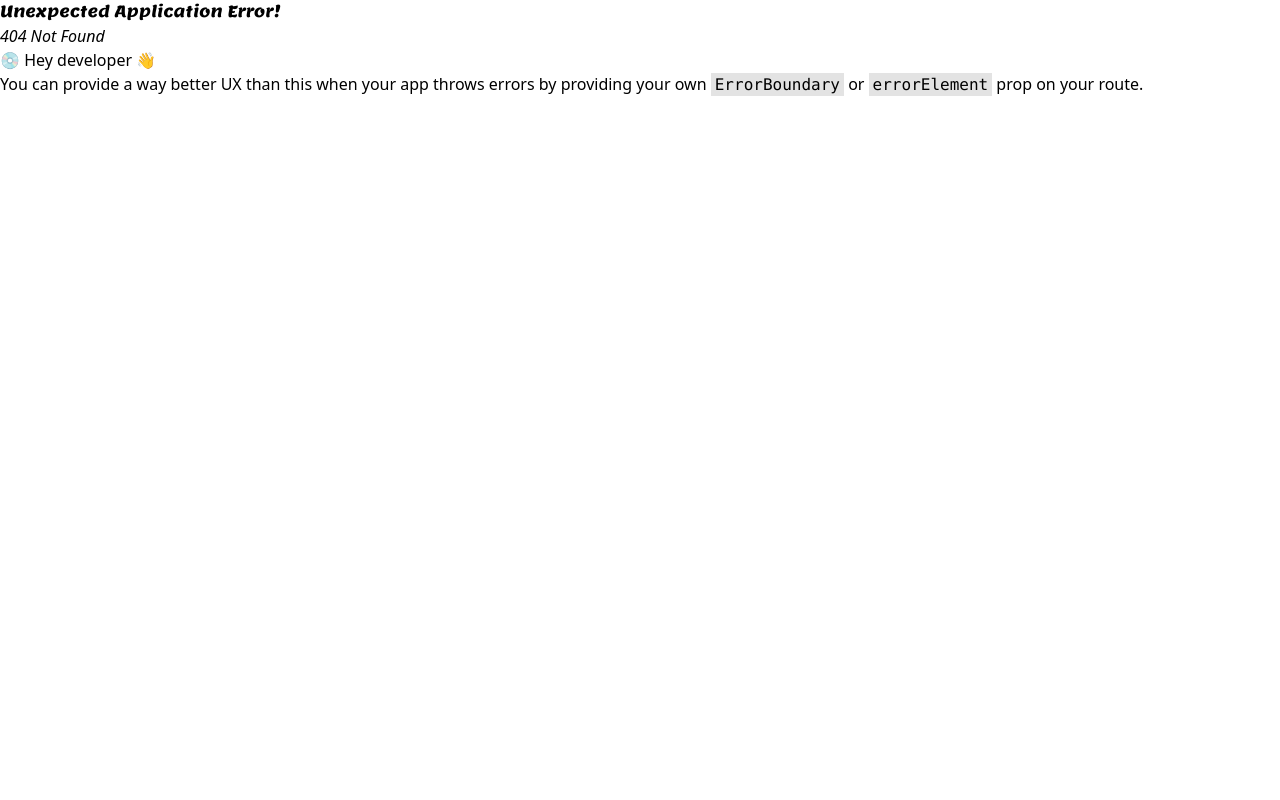
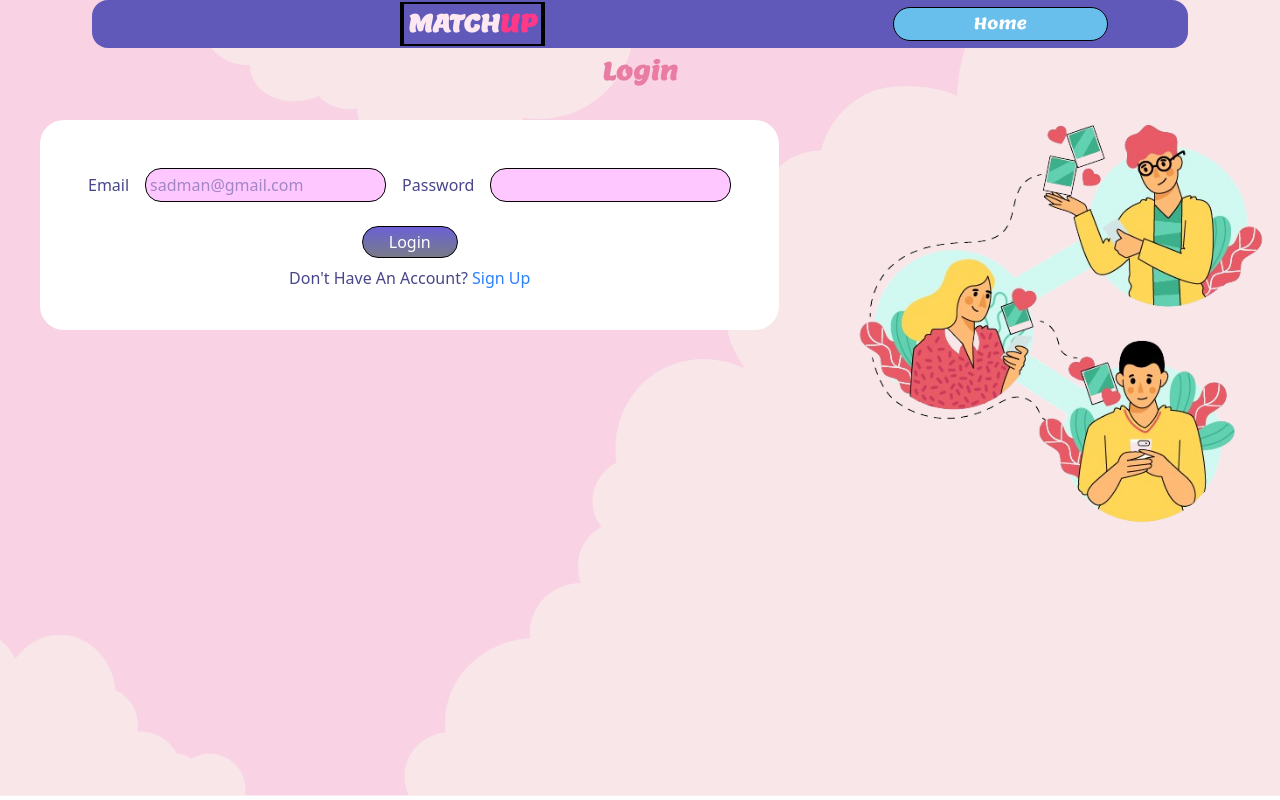
Before and after one commit to SadSloth29/MatchUp, a React (Vite) app in the folder MatchUp-React/: page /login in a window 1280 px wide. Before the commit this address had no page. Built offline with nearby package versions, Linux system fonts and the light colour scheme; a web font is replaced by a local one.

Commit message:
Add Form for SignUp and Login

```diff
--- a/MatchUp-React/Components/NavBar.jsx
+++ b/MatchUp-React/Components/NavBar.jsx
@@ -4,11 +4,15 @@ import Login from '../Pages/Login'
 import { Link } from 'react-router-dom'
 const NavBar = ({isHome}) => {
   return (
-    <nav className='flex gap-5 bg-[rgb(96,89,186)] rounded-2xl m-5 mt-0 max-w-auto h-12 justify-start items-center'>
+    <nav className='flex gap-5 bg-[rgb(96,89,186)] rounded-2xl m-5 mb-2 mt-0 max-w-auto h-12 justify-start items-center'>
        <div className='flex gap-5 ml-10 mr-10 justify-evenly items-center text-[#f7136e] '>
+        {isHome && (
+        <div>
         <a className="rounded-4xl w-auto bg-[rgba(234,235,249,255)] pt-1 pb-1 pl-4 pr-4 border-solid border-1 border-black" href='#home'>HOME</a>
         <a className="rounded-4xl w-auto bg-[rgba(234,235,249,255)] pt-1 pb-1 pl-4 pr-4 border-solid border-1 border-black" href='#about'>ABOUT US</a>
         <a className="rounded-4xl w-auto bg-[rgba(234,235,249,255)] pt-1 pb-1 pl-4 pr-4 border-solid border-1 border-black" href='#services'>SERVICES</a>
+        </div>
+      )}
        </div>
        <div className='flex justify-center items-center md:mr-40 md:ml-40 pr-12 pl-12'>
         <h1 className='text-transparent bg-clip-text text-2xl font-bold  border-solid border-black border-2 border-r-4 border-l-4 p-1'>
@@ -18,8 +22,8 @@ const NavBar = ({isHome}) => {
        <div className='flex gap-8 justify-between items-center text-white ml-10 mr-10'>
         { isHome ? (
             <>
-        <Link className="rounded-4xl w-auto bg-[#df4e87] pt-1 pb-1 pl-5 pr-5 border-solid border-1 border-black" to="/auth/login">Login</Link>
-        <Link className="rounded-4xl w-auto bg-[#68bfec] pt-1 pb-1 pl-5 pr-5 border-solid border-1 border-black" to="/auth/signup">Sign Up</Link>
+        <Link className="rounded-4xl w-auto bg-[#df4e87] pt-1 pb-1 pl-5 pr-5 border-solid border-1 border-black" to="/login">Login</Link>
+        <Link className="rounded-4xl w-auto bg-[#68bfec] pt-1 pb-1 pl-5 pr-5 border-solid border-1 border-black" to="/signup">Sign Up</Link>
         </>) : (
             <>
             <Link className="rounded-4xl w-auto bg-[#68bfec] pt-1 pb-1 pl-20 pr-20 mr-10 ml-20 border-solid border-1 border-black" to='/'>Home</Link>
--- a/MatchUp-React/Pages/Login.jsx
+++ b/MatchUp-React/Pages/Login.jsx
@@ -6,7 +6,8 @@ import { useState,useEffect } from 'react'
 const Login = () => {
   const {type}=useParams();
   const [isSignUp, setIsSignUp] = useState(false);
-  const navigate=useNavigate();
+  const [gender, setGender] = useState("");
+
   useEffect(()=>{
     setIsSignUp(type==='signup');
   },[type]);
@@ -14,11 +15,77 @@ const Login = () => {
   return (
     <div id='login' className='flex flex-col items-center h-screen w-screen bg-cover bg-center bg-no-repeat'>
     <NavBar isHome={false} />
-    <h2 className="text-2xl font-bold mb-4 text-[#e97ca3]">{isSignUp?"Sign Up":"Login"}</h2>
-    <div id='main-section'>
-      <form>
+    <h2 className="text-2xl font-bold mb-4  text-[#e97ca3]">{isSignUp?"Sign Up":"Login"}</h2>
+    <div id='main-section' className='flex gap-6'>
+      <div id='form-holder' className='flex flex-col'>
+      <form method='post' name='registration' className='flex flex-col justify-start items-center rounded-3xl p-10 m-10 mt-4 bg-[#ffffff]'>
+        {isSignUp && (<div className='flex align-middle items-center gap-4 m-2'>
+          <label for="firstname">First Name:</label>
+          <input className="bg-[#fec7ff] rounded-2xl border-1 border-solid border-black p-1"type='text' name='firstname' placeholder='Sadman..'></input>
+          <label for="lastname">Last Name:</label>
+          <input className="bg-[#fec7ff] rounded-2xl border-1 border-solid border-black p-1" type='text' name='lastname'  placeholder='Hasan..'></input>
+        </div>)}
+        <div className='flex align-middle items-center gap-4 m-2'>
+          <label for="email">Email</label>
+          <input className="bg-[#fec7ff] rounded-2xl border-1 border-solid border-black p-1" type='email' name='email' placeholder='sadman@gmail.com'></input>
+          <label for="password">Password</label>
+          <input className="bg-[#fec7ff] rounded-2xl border-1 border-solid border-black p-1" type='password' name='password'></input>
+        </div>
+        {isSignUp && (
+          <div className='flex flex-col gap-2'>
+            <div className='flex align-baseline items-center gap-4 m-2 mr-4'>
+            <label for='age'>Age:</label>
+            <input className="bg-[#c8ecea] rounded-2xl border-1 border-solid border-black p-1" type='text' name='age'></input>
+            <label for='gender'>Gender</label>
+            <select
+               id="gender"
+               value={gender}
+               onChange={(e) => setGender(e.target.value)}
+               className="bg-[#c8ecea] rounded-2xl border-1 border-solid border-black p-2 mr-2"
+            >
+            <option value="" disabled>Select your gender:</option>
+            <option value="male">Male</option>
+            <option value="female">Female</option>
+             </select>
+             </div>
+             <div className='flex align-baseline items-center gap-4 m-2 mr-4'>
+              <label for="city">City:</label>
+             <input className="bg-[#dfdcf7] rounded-2xl border-1 border-solid border-black p-1"type='text' name='city'></input>
+             <label for="country">Country:</label>
+             <input className="bg-[#dfdcf7] rounded-2xl border-1 border-solid border-black p-1"type='text' name='country'></input>
+             </div >
+             <div className='flex align-baseline items-center gap-4 m-2 mr-4'>
+             <label className="self-start m-2 mr-0 ml-0" for='interested_in'>Interested In:</label>
+             <input className='flex align-baseline items-center gap-4 m-1 ml-0 mr-4 bg-[#dfdcf7] rounded-2xl border-1 border-solid border-black p-1' type='text' name='interested_in'></input>
+             </div>
+             <label className="self-start m-1" for='bio'>Bio:</label>
+             <input className='h-10 flex align-baseline items-center gap-4 m-1 mt-0 mr-2 bg-[#dfdcf7] rounded-2xl border-1 border-solid border-black p-1' type='text' name='bio'></input>
+          </div>
+        )}
+        <div className='flex flex-col justify-center items-center mt-4 mb-0'>
+        <button type='submit' name='submit' className='text-white w-24 h-8 rounded-2xl bg-gradient-to-b from-[#6c5fd4] to-[#797988] border-1 border-solid border-black'>{isSignUp?"Sign Up":"Login"}</button>
+        <p className='mb-0 mt-2 self-start'>{isSignUp ? (
+          <>
+            Already Have An Account?{" "}
+            <Link to="/login" className="text-blue-500 hover:underline">
+              Login
+            </Link>
+          </>
+        ) : (
+          <>
+            Don't Have An Account?{" "}
+            <Link to="/signup" className="text-blue-500 hover:underline">
+              Sign Up
+            </Link>
+          </>
+        )}</p>
+        </div>
 
       </form>
+      </div>
+      <div>
+        <img src='BG.png' alt='side-image'></img>
+      </div>
     </div>
     </div>
   )
--- a/MatchUp-React/Route/Routes.jsx
+++ b/MatchUp-React/Route/Routes.jsx
@@ -10,7 +10,7 @@ import React from 'react'
             element: <Home/>
         },
         {
-            path: "/auth/:type",
+            path: "/:type",
             element: <Login/>
         }
     ]);
--- a/MatchUp-React/src/index.css
+++ b/MatchUp-React/src/index.css
@@ -6,10 +6,20 @@ html,body{
 }
 #home,#login{
     background-image: url('../public/Background.png');
+    background-size: cover;
+    background-position: center;
+    background-repeat: no-repeat;
+    height: 100vh;
 }
 h1,h2{
     font-family: "Lemon", serif;
 }
+label,input,select,p{
+    font-family: system-ui, -apple-system, BlinkMacSystemFont, 'Segoe UI', Roboto, Oxygen, Ubuntu, Cantarell, 'Open Sans', 'Helvetica Neue', sans-serif;
+    font-size: 1rem;
+    font-weight: 500;
+    color: #48458a;
+}
 nav{
     font-family: "Lemon",serif;
 }
```
